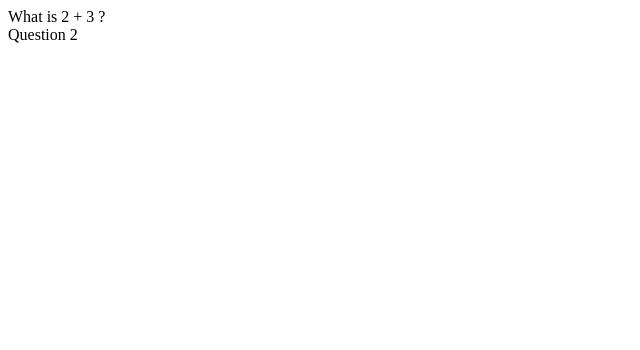
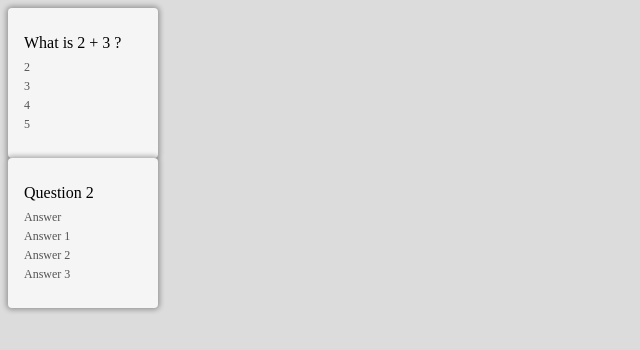
Before and after one commit to blakestickland/flashcard-app, a React (Create React App) app: page / in a window 1280 px wide. Shown: the top 350 px of the page, without its empty margins (0-640 px from the left). Built offline with nearby package versions, Linux system fonts and the light colour scheme.

Commit message:
feature: added basic styling adn transitions when card flips

```diff
--- a/src/App.js
+++ b/src/App.js
@@ -1,5 +1,6 @@
 import { useState } from 'react';
 import FlashcardList from './FlashcardList';
+import './app.css';
 
 function App() {
   const [flashcards, setFlashcards] = useState(SAMPLE_FLASHCARDS);
--- a/src/Flashcard.jsx
+++ b/src/Flashcard.jsx
@@ -4,8 +4,19 @@
   const [flip, setFlip] = useState(false);
 
   return (
-    <div onClick={() => setFlip(!flip)}>
-    {flip ? flashcard.answer : flashcard.question}
+    <div
+      className={`card ${flip ? 'flip' : '' }`}
+      onClick={() => setFlip(!flip)}
+    >
+      <div className='front'>
+        {flashcard.question}
+        <div className='flashcard-options'>
+          {flashcard.options.map(option => {
+            return <div className='flashcard-option'>{option}</div>
+          })}
+        </div>
+      </div>
+      <div className='back'>{flashcard.answer}</div>
     </div>
   )
 }
--- /dev/null
+++ b/src/app.css
@@ -0,0 +1,58 @@
+body {
+    background-color: gainsboro;
+}
+
+.card {
+    display: flex;
+    justify-content: center;
+    align-items: center;
+    position: relative;
+    border-radius: .25rem;
+    box-shadow: 0 0 5px 2px rgba(0, 0 ,0 , .3);
+    background-color: whitesmoke;
+    transform-style: preserve-3d;
+    height: 150px;
+    width: 150px;
+    transition: 150ms;
+    cursor: pointer;
+    transform: perspective(1000px) rotateY(var(--rotate-y, 0))
+    translateY(var(--translate-y))
+}
+
+.card:hover {
+    --translate-y: -2px;
+    box-shadow: 0 0 5px 2px rgba(0, 0 ,0 , .5);
+}
+
+.card.flip {
+    --rotate-y: 180deg;
+}
+
+.card .front {
+    left: 0;
+}
+
+.card .front,
+.card .back {
+    position: absolute;
+    padding: 1rem;
+    backface-visibility: hidden;
+}
+
+.card .back {
+    transform: rotateY(180deg);
+}
+
+.flashcard-options {
+    margin-top: .5rem;
+}
+
+.flashcard-option {
+    margin-top: .25rem;
+    color: #555;
+    font-size: .75rem;
+}
+
+.flashcard-option:first-child {
+    margin-top: 0;
+}
```
